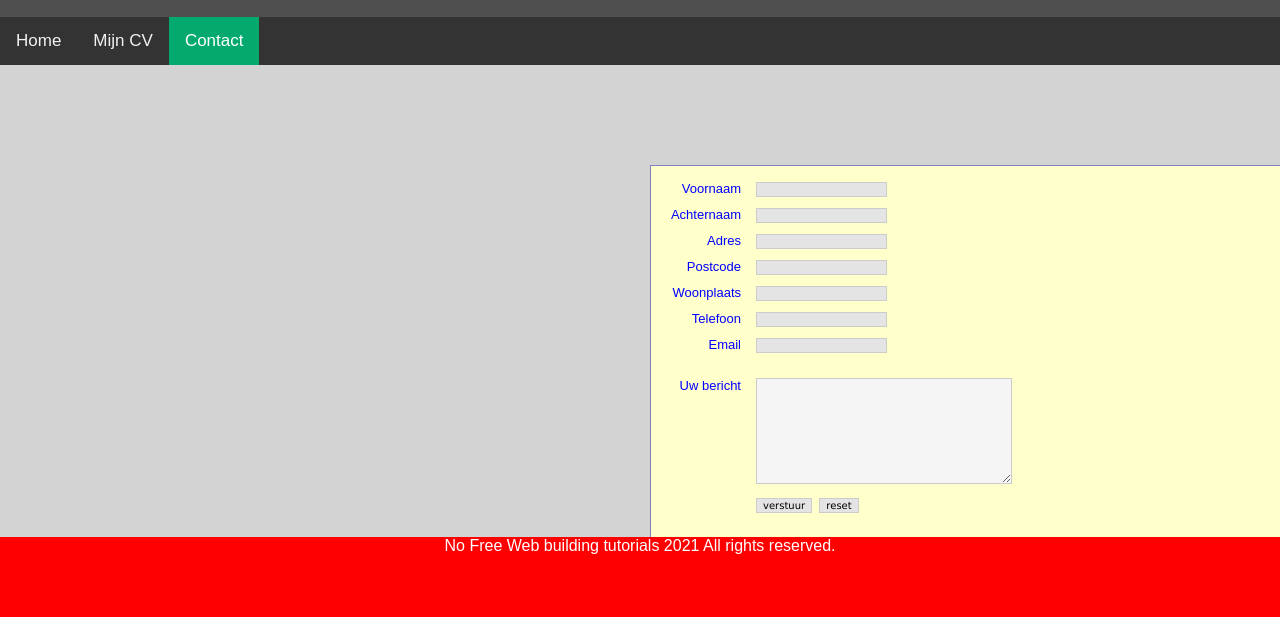
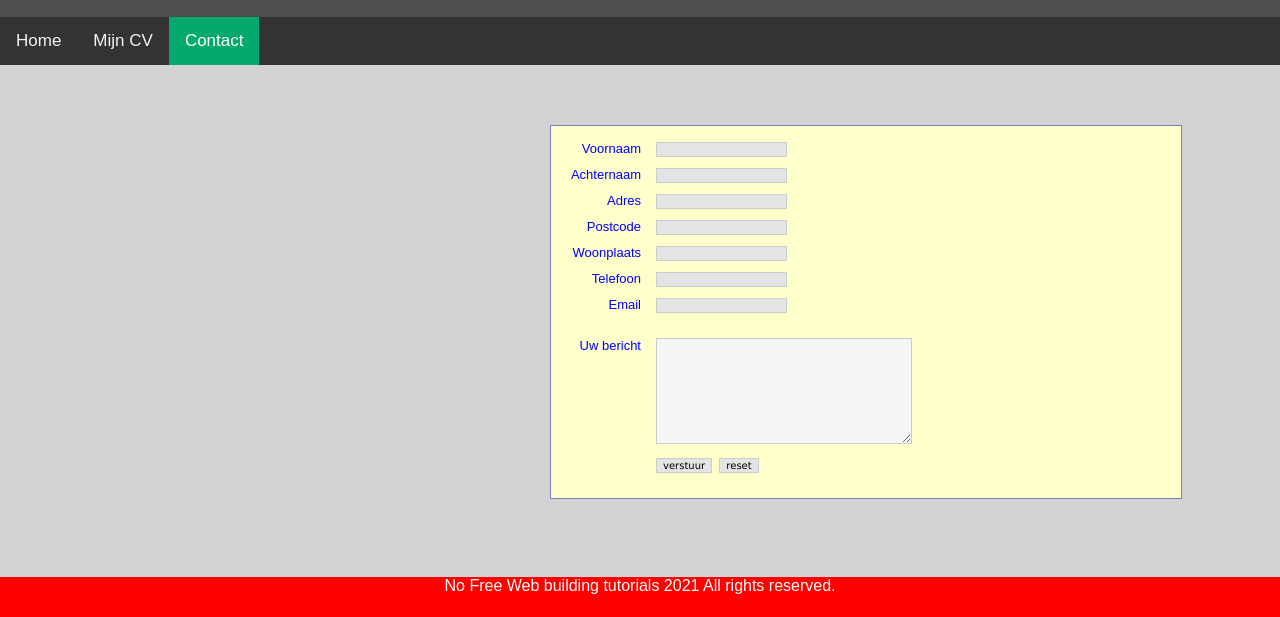
Before and after one commit to fonsbaardman/huiswerkles15, a plain HTML site: page contact.html in a window 1280 px wide. Shown: the part 183-800 px from the top of the page. Drawn offline with Linux system fonts and the light colour scheme; grey boxes are pictures that could not be loaded.

Commit message:
Add files via upload

```diff
--- a/contact.html
+++ b/contact.html
@@ -69,10 +69,10 @@ body, html{
 form
    {
      border: 1px solid black;
-  margin-top: 100px;
+  margin-top: 60px;
   margin-bottom: 100px;
   margin-right: 100px;
-  margin-left: 650px;
+  margin-left: 550px;
   background-color: #FFFFCC;
    border-whidth: 1px;
    border-style: solid;
@@ -127,13 +127,15 @@ textarea
       }
 
 
+
+
 /* Footer */
 .footer {
    position: fixed;
    left: 0;
    bottom: 0;
    width: 100%;
-   height:10%;
+   height:5%;
    background-color: red;
    color: white;
    text-align: center;
```
Also changed, not shown: index.html (+1 -1 lines), mijncv.html (+1 -1 lines).
